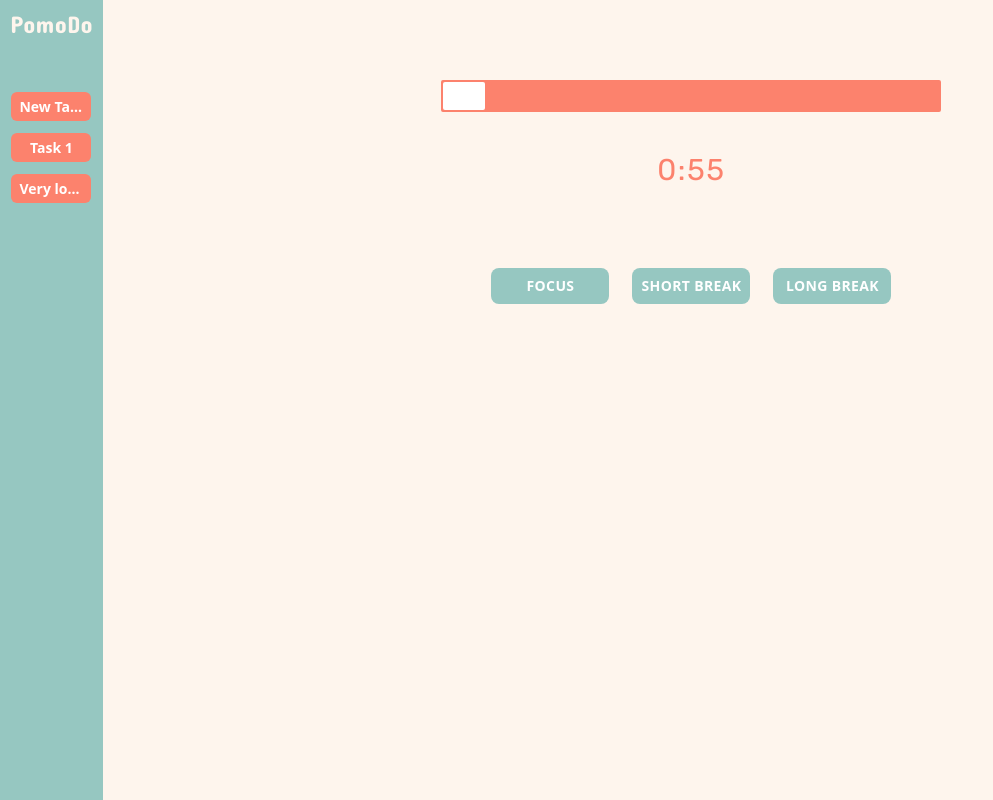
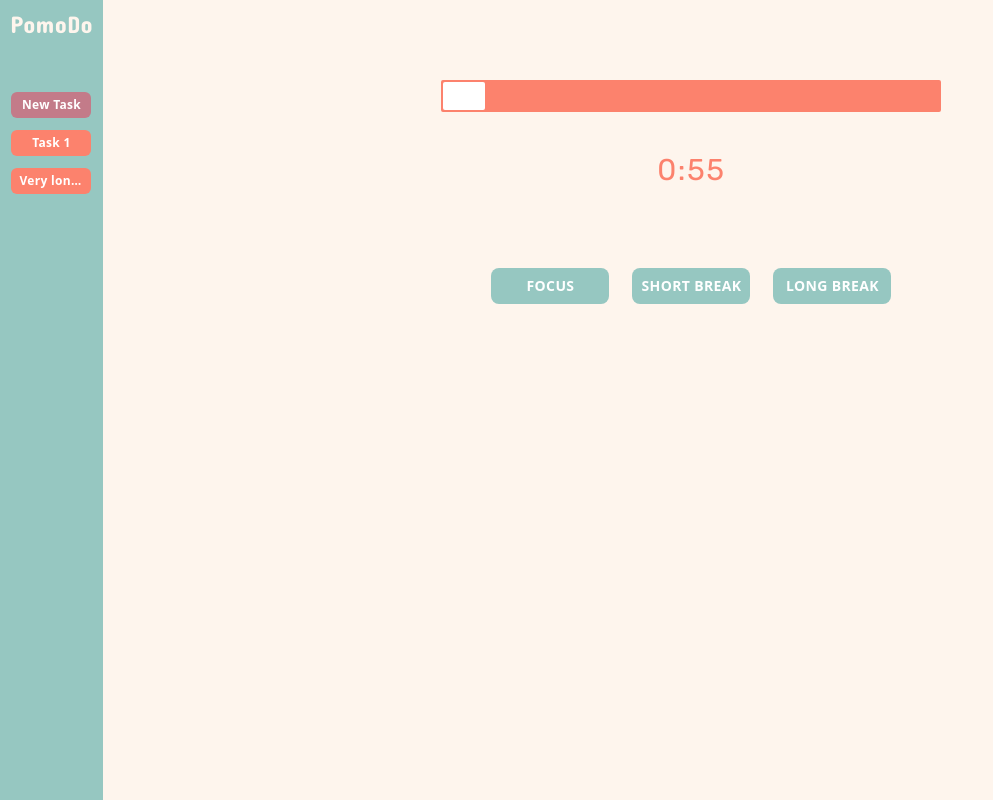
Before and after one commit to mphist/PomoDo, a React (Create React App) app: page / in a window 1280 px wide. Shown: the whole page, without its empty margins (0-993 px from the left). Built offline with nearby package versions, Linux system fonts and the light colour scheme.

Commit message:
changed color for new task button

```diff
--- a/src/components/SideBar/SideBar.tsx
+++ b/src/components/SideBar/SideBar.tsx
@@ -4,15 +4,15 @@ function SideBar({}: SideBarProps) {
   return (
     <div className='mt-10'>
       <ul>
-        <li className='mt-3 w-20 bg-tomato text-center text-white text-[14px] font-bold py-1 px-2 rounded-md cursor-pointer hover:brightness-95 overflow-hidden whitespace-nowrap text-ellipsis'>
+        <li className='mt-3 w-20 bg-newTask text-center text-white text-[12px] font-bold py-1 px-2 tracking-wide rounded-md cursor-pointer hover:brightness-95 overflow-hidden whitespace-nowrap text-ellipsis'>
           New Task
         </li>
 
-        <li className='mt-3 w-20 bg-tomato text-center text-white text-[14px] font-bold py-1 px-2 rounded-md cursor-pointer hover:brightness-95 overflow-hidden whitespace-nowrap text-ellipsis'>
+        <li className='mt-3 w-20 bg-tomato text-center text-white text-[12px] font-bold py-1 px-2 tracking-wide rounded-md cursor-pointer hover:brightness-95 overflow-hidden whitespace-nowrap text-ellipsis'>
           Task 1
         </li>
 
-        <li className='mt-3 w-20 bg-tomato text-center text-white text-[14px] font-bold py-1 px-2 rounded-md cursor-pointer hover:brightness-95 overflow-hidden whitespace-nowrap text-ellipsis'>
+        <li className='mt-3 w-20 bg-tomato text-center text-white text-[12px] font-bold py-1 px-2 tracking-wide rounded-md cursor-pointer hover:brightness-95 overflow-hidden whitespace-nowrap text-ellipsis'>
           Very long task
         </li>
       </ul>
--- a/src/index.css
+++ b/src/index.css
@@ -18,6 +18,8 @@
   /* --color-bg-primary: #ade8ff; */
   --color-bg-primary: #96c7c1;
   --color-bg-secondary: #fef5ed;
+  --color-bg-tomato: rgb(252, 130, 109);
+  --color-bg-newTask: #c37b89;
   --color-text-primary: #2d3748;
   --color-text-secondary: #4a5568;
   --color-text-accent: #2b6cb0;
--- a/tailwind.config.js
+++ b/tailwind.config.js
@@ -27,7 +27,8 @@ module.exports = {
       backgroundColor: {
         primary: 'var(--color-bg-primary)',
         secondary: 'var(--color-bg-secondary)',
-        tomato: 'var(--color-text-tomato)',
+        tomato: 'var(--color-bg-tomato)',
+        newTask: 'var(--color-bg-newTask)',
       },
       textColor: {
         accent: 'var(--color-text-accent)',
```
